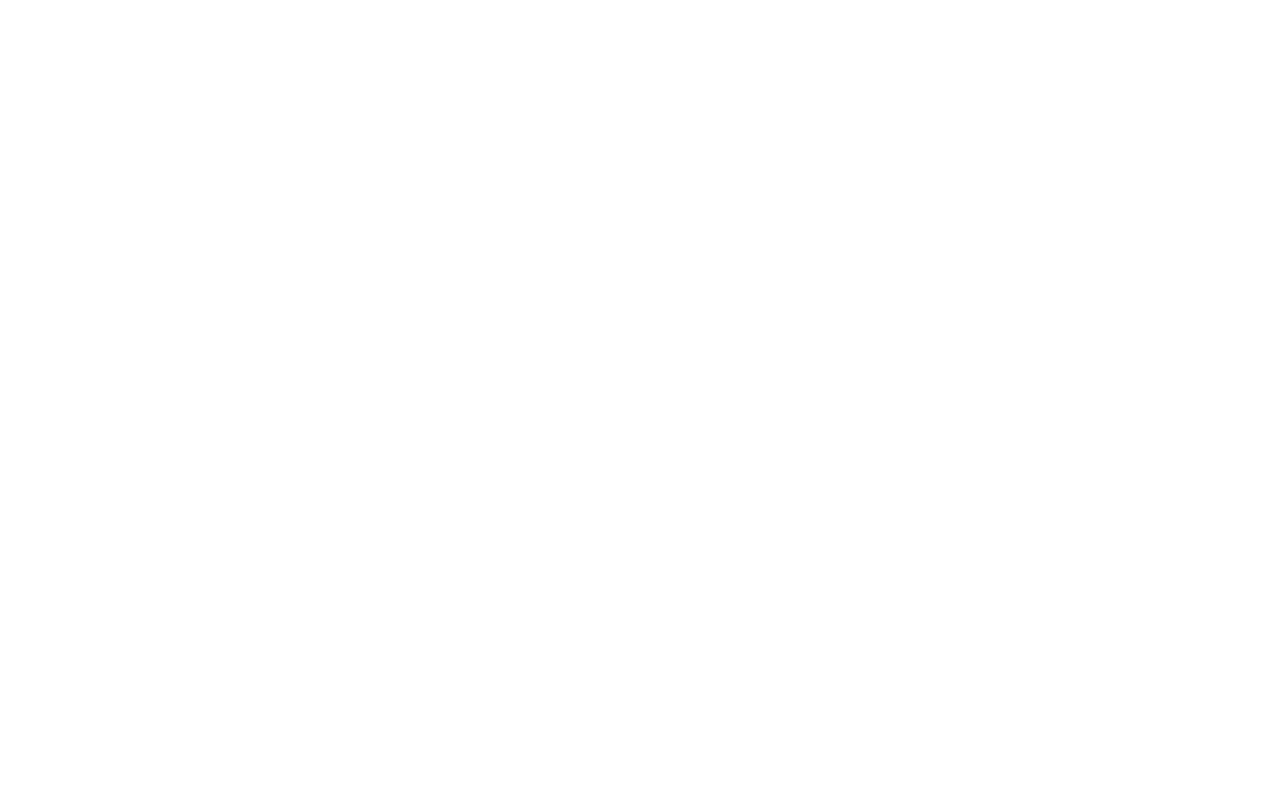
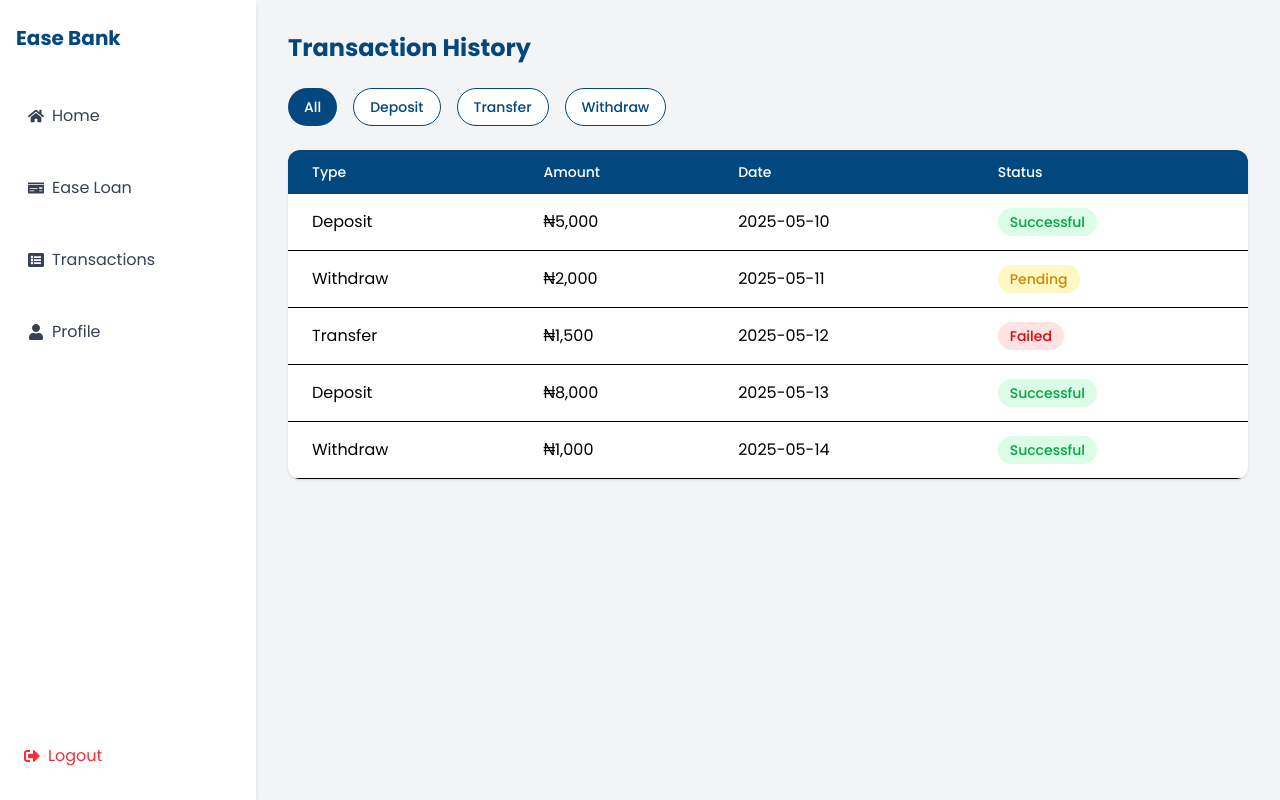
Before and after one commit to StellaCF/Ease-banking-app, a React (Vite) app in the folder client/: page /transaction in a window 1280 px wide. Before the commit this address had no page. Built offline with nearby package versions, Linux system fonts and the light colour scheme.

Commit message:
Add framer-motion for animations and implement Transaction history page with filtering

```diff
--- a/client/package.json
+++ b/client/package.json
@@ -12,6 +12,7 @@
   "dependencies": {
     "@tailwindcss/vite": "^4.1.3",
     "axios": "^1.9.0",
+    "framer-motion": "^12.11.3",
     "js-cookie": "^3.0.5",
     "react": "^19.0.0",
     "react-dom": "^19.0.0",
--- a/client/src/App.jsx
+++ b/client/src/App.jsx
@@ -16,6 +16,7 @@
 import SavePage from './user/dashboard/SavePage';
 import LoanPage from './user/dashboard/LoanPage';
 import Profile from './user/dashboard/Profile';
+import Transaction from './user/dashboard/Transaction';
 
 
 
@@ -38,6 +39,7 @@
           <Route path="/savePage" element={<SavePage />} />
           <Route path="/loanPage" element={<LoanPage />} />
           <Route path="/profile" element={<Profile />} />
+          <Route path="/transaction" element={<Transaction />} />
         </Routes>
       </Router>
       <ToastContainer/>
--- a/client/src/user/dashboard/Transaction.jsx
+++ b/client/src/user/dashboard/Transaction.jsx
@@ -1,18 +1,96 @@
-    // const [filter, setFilter] = useState("All");
+import { useState } from "react";
+import Sidebar from "../../components/SideBar";
+import { motion, AnimatePresence } from "framer-motion";
 
-  // const filteredTransactions =
-  //   filter === "All"
-  //     ? transactions
-  //     : transactions.filter((tx) => tx.type === filter);
+const TransactionPage = () => {
+  const [filter, setFilter] = useState("All");
 
+  const transactions = [
+    { type: "Deposit", amount: 5000, date: "2025-05-10", status: "Successful" },
+    { type: "Withdraw", amount: 2000, date: "2025-05-11", status: "Pending" },
+    { type: "Transfer", amount: 1500, date: "2025-05-12", status: "Failed" },
+    { type: "Deposit", amount: 8000, date: "2025-05-13", status: "Successful" },
+    { type: "Withdraw", amount: 1000, date: "2025-05-14", status: "Successful" },
+  ];
 
-  {/* <select
-              value={filter}
-              onChange={(e) => setFilter(e.target.value)}
-              className="border border-gray-300 rounded px-3 py-2 text-sm text-gray-700 outline-none"
+  const filteredTransactions =
+    filter === "All"
+      ? transactions
+      : transactions.filter((txn) => txn.type === filter);
+
+  return (
+    <div className="flex min-h-screen bg-gray-100">
+      <Sidebar />
+
+      <main className="ml-64 flex-1 p-8 space-y-8">
+        <div className="flex items-center justify-between mb-6">
+          <h2 className="text-2xl font-bold text-[#02487F]">Transaction History</h2>
+        </div>
+
+        {/* Filter Buttons */}
+        <div className="flex flex-wrap gap-4 mb-6">
+          {["All", "Deposit", "Transfer", "Withdraw"].map((item) => (
+            <button
+              key={item}
+              onClick={() => setFilter(item)}
+              className={`px-4 py-2 rounded-full text-sm font-medium transition ${
+                filter === item
+                  ? "bg-[#02487F] text-white"
+                  : "bg-white text-[#02487F] border border-[#02487F]"
+              }`}
             >
-              <option value="All">All</option>
-              <option value="Deposit">Deposit</option>
-              <option value="Withdraw">Withdraw</option>
-              <option value="Transfer">Transfer</option>
-            </select> */}
+              {item}
+            </button>
+          ))}
+        </div>
+
+        {/* Transaction Table */}
+        <div className="overflow-auto rounded-xl shadow bg-white">
+          <table className="min-w-full text-left table-auto">
+            <thead className="bg-[#02487F] text-white">
+              <tr>
+                <th className="py-3 px-6 font-medium text-sm">Type</th>
+                <th className="py-3 px-6 font-medium text-sm">Amount</th>
+                <th className="py-3 px-6 font-medium text-sm">Date</th>
+                <th className="py-3 px-6 font-medium text-sm">Status</th>
+              </tr>
+            </thead>
+            <tbody>
+              <AnimatePresence>
+                {filteredTransactions.map((txn, index) => (
+                  <motion.tr
+                    key={index}
+                    initial={{ opacity: 0, y: 10 }}
+                    animate={{ opacity: 1, y: 0 }}
+                    exit={{ opacity: 0 }}
+                    transition={{ duration: 0.2 }}
+                    className="border-b hover:bg-gray-50"
+                  >
+                    <td className="py-4 px-6">{txn.type}</td>
+                    <td className="py-4 px-6">₦{txn.amount.toLocaleString()}</td>
+                    <td className="py-4 px-6">{txn.date}</td>
+                    <td className="py-4 px-6">
+                      <span
+                        className={`px-3 py-1 rounded-full text-sm font-medium ${
+                          txn.status === "Successful"
+                            ? "bg-green-100 text-green-600"
+                            : txn.status === "Pending"
+                            ? "bg-yellow-100 text-yellow-600"
+                            : "bg-red-100 text-red-600"
+                        }`}
+                      >
+                        {txn.status}
+                      </span>
+                    </td>
+                  </motion.tr>
+                ))}
+              </AnimatePresence>
+            </tbody>
+          </table>
+        </div>
+      </main>
+    </div>
+  );
+};
+
+export default TransactionPage;
```
Also changed, not shown: client/src/user/dashboard/LoanPage.jsx (+64 -61 lines), 1 other file (tests, documents, lock files or other folders).
